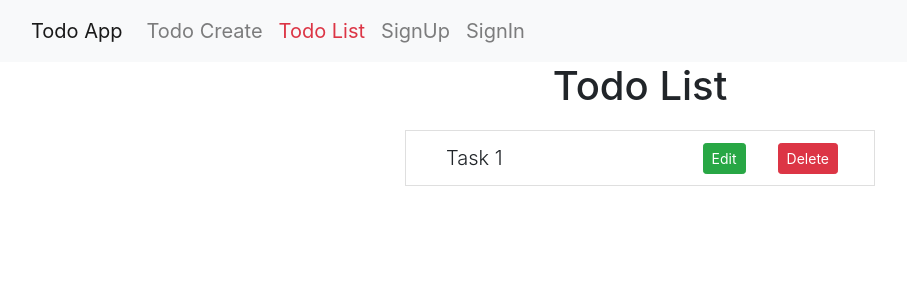
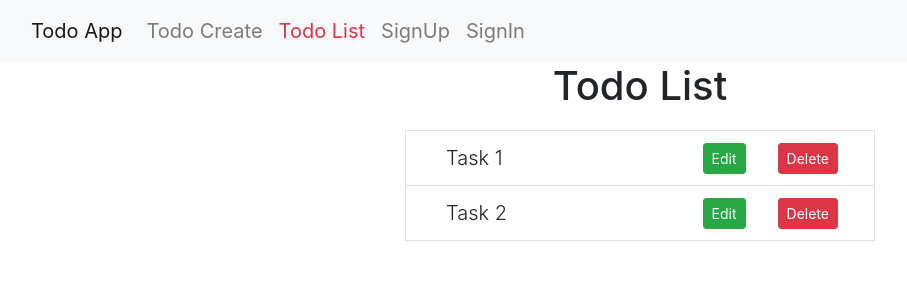
Before and after one commit to dasrimpa/Todo-App-Angular, an Angular app: page /displaytodo in a window 1280 px wide. Shown: the top 300 px of the page, without its empty margins (0-907 px from the left). Built offline with nearby package versions, Linux system fonts and the light colour scheme.

Commit message:
todo add and display done

```diff
--- a/angular.json
+++ b/angular.json
@@ -99,9 +99,21 @@
             ],
             "scripts": []
           }
+        },
+        "lint": {
+          "builder": "@angular-eslint/builder:lint",
+          "options": {
+            "lintFilePatterns": [
+              "src/**/*.ts",
+              "src/**/*.html"
+            ]
+          }
         }
       }
     }
   },
-  "defaultProject": "todo-app-angular"
+  "defaultProject": "todo-app-angular",
+  "cli": {
+    "defaultCollection": "@angular-eslint/schematics"
+  }
 }
--- a/src/app/services/todo.service.ts
+++ b/src/app/services/todo.service.ts
@@ -25,13 +25,13 @@ export class TodoService {
     this.todoList.splice(index, 1);
   }
 
-  addTodo(title: string) {
+  addTodo(title:string) {
     let id = this.todoList.length + 2;
-    const item: Todo = {
+    const todo: Todo = {
       id: id,
       isCompleted: false,
-      title: title
+       title:title
     }
-    this.todoList.unshift(item);
+    this.todoList.push(todo);
   }
 }
--- a/src/app/todo-create/todo-create.component.html
+++ b/src/app/todo-create/todo-create.component.html
@@ -1,18 +1,17 @@
 <div class="heading">
   <h1>Todo Create</h1>
-   <form [formGroup]="profileForm" #addTodo="ngForm" (submit)="onSubmit()">
+   <form [formGroup]="profileForm" (submit)="onSubmit(profileForm.value)">
      <div class="name">
     <label for="name">Task Name: </label>
-    <input id="name" type="text" formControlName="firstName" required />
-    <div *ngIf="name.invalid && (name.dirty || name.touched)"
-    class="alert alert-danger">
-  <div *ngIf="name.errors?.['required']">
-    Name is required.
+    <input id="name" type="text" formControlName="title">
+    <div *ngIf="profileForm.controls['title'].invalid && profileForm.controls['title'].touched" class="alert alert-danger">
+      <div *ngIf="profileForm.controls['title'].errors?.['required']">
+     Input field required
+    </div>
   </div>
-</div>
   </div>
     <div class="btn">
-    <button class="add-btn">
+    <button class="add-btn" [disabled]="!profileForm.valid">
     ADD TASK
 </button>
 </div>
--- a/src/app/todo-create/todo-create.component.ts
+++ b/src/app/todo-create/todo-create.component.ts
@@ -1,5 +1,5 @@
 import { Component } from '@angular/core';
-import { FormControl, FormGroup, Validators } from '@angular/forms';
+import { FormBuilder, FormControl, FormGroup, Validators } from '@angular/forms';
 import { TodoService } from '../services/todo.service';
 @Component({
     selector: 'app-profile-editor',
@@ -8,23 +8,26 @@ import { TodoService } from '../services/todo.service';
   })
 
 export class TodoCreate {
-       profileForm: any;
-       todo = '';
+       profileForm: FormGroup;
+       isSubmitted: boolean;
 
-       constructor(public todoService: TodoService) { }
-       ngOnInit(): void {
-        this.profileForm = new FormGroup({
-          name: new FormControl(this.profileForm.name, [
-            Validators.required
-          ]),
-        });
+       constructor(
+         private fb :FormBuilder,
+         public todoService :TodoService
+       ) {
+         this.isSubmitted=false;
+         this.profileForm=this.fb.group({
+           title : ['',[Validators.required]],
+         });
+       }
+
+      onSubmit(value: string){
+        console.log(value,this.profileForm);
+        this.isSubmitted = true;
+        if(!this.profileForm.invalid){
+          this.todoService.addTodo(value);
+         this.isSubmitted =false;
+        }
+
       }
-      onSubmit(){
-        this.todoService.addTodo(this.todo);
-        this.todo = '';
-      }
-
-      get name() { return this.profileForm.get('name'); }
-
-
-}
+       }
--- a/src/app/todo-display/todo-display.component.html
+++ b/src/app/todo-display/todo-display.component.html
@@ -2,14 +2,13 @@
   <h1>Todo List</h1>
   </div>
 <div class="container">
-  <li class="list-group-item">
+  <li class="list-group-item" *ngFor="let todo of todoList">
     <div class="form-check d-inline">
-        <label for="complete" class="form-check-label lead">Task 1</label>
+        <label for="complete" class="form-check-label lead">{{todo.title}} </label>
     </div>
     <div class="float-right">
       <button class="btn btn-success btn-sm mx-3">Edit</button>
-        <button class="btn btn-danger btn-sm mx-3">Delete</button>
-
+        <button class="btn btn-danger btn-sm mx-3" (click)="deleteTodo">Delete</button>
     </div>
 </li>
 </div>
--- a/src/app/todo-display/todo-display.component.ts
+++ b/src/app/todo-display/todo-display.component.ts
@@ -10,17 +10,16 @@ import { Todo } from '../interface/Todo';
 export class TodoDisplay implements OnInit {
 
    @Input() todoInput: Todo | undefined;
-   todo: Todo | undefined;
+   todoList: Todo[] =[];
    toasterService: any;
 
    constructor(public todoService: TodoService) { }
 
    ngOnInit(): void {
-
+     this.todoList=this.todoService.todoList;
    }
 
    deleteTodo(item: Todo) {
-     this.todo = item;
      this.todoService.deleteTodo(item);
      this.toasterService.error(`Todo ${item.id} Deleted!`, 'Deleted Successfully');
    }
```
Also changed, not shown: package.json (+10 -1 lines), .eslintrc.json (added), 1 other file (tests, documents, lock files or other folders).
